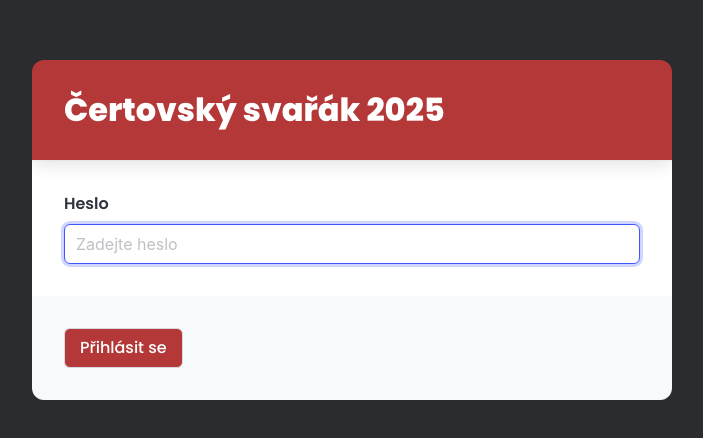
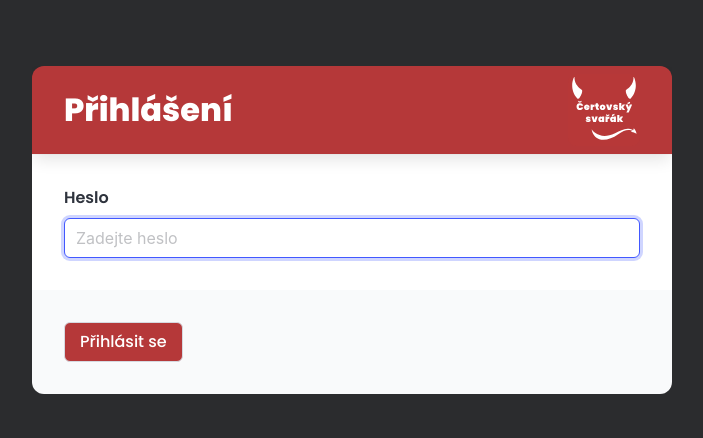
Before and after one commit to ondrejmuzik/point-of-sale, a React (Vite) app: page / in a window 1280 px wide. Shown: the part 170-608 px from the top of the page, without its empty margins (288-991 px from the left). Built offline with nearby package versions, Linux system fonts and the light colour scheme; no server answers; the database is empty.

Commit message:
Another visual update, another favicon

```diff
--- a/index.html
+++ b/index.html
@@ -2,7 +2,7 @@
 <html lang="en">
   <head>
     <meta charset="UTF-8" />
-    <link rel="icon" type="image/svg+xml" href="/icon2.svg" />
+    <link rel="icon" type="image/svg+xml" href="/icon3.svg" />
     <meta name="viewport" content="width=device-width, initial-scale=1.0" />
     <title>Čertovský svařák 2025</title>
     <link rel="preconnect" href="https://fonts.googleapis.com">
--- a/src/components/modals/PasswordModal.jsx
+++ b/src/components/modals/PasswordModal.jsx
@@ -1,4 +1,5 @@
 import React, { useState, useEffect, useRef } from 'react';
+import icon from '../../assets/icon3.svg';
 
 const PasswordModal = ({ onSubmit }) => {
   const [password, setPassword] = useState('');
@@ -43,8 +44,9 @@ const PasswordModal = ({ onSubmit }) => {
     <div className="modal is-active">
       <div className="modal-background"></div>
       <div className="modal-card">
-        <header className="modal-card-head password-modal-head">
-          <h1 className="title is-inline has-text-white has-text-centered">Čertovský svařák&nbsp;2025</h1>
+        <header className="modal-card-head password-modal-head" style={{ display: 'flex', justifyContent: 'space-between', alignItems: 'center', padding: '.5rem 2rem' }}>
+          <h1 className="title is-inline has-text-white mb-0 is-size-4-mobile" style={{ flex: 1 }}>Přihlášení</h1>
+            <img src={icon} width="72px" alt="Čertovský svařák" />
         </header>
         <section className="modal-card-body">
           <div className="field">
```
Also changed, not shown: public/icon3.svg (added), src/assets/icon3.svg (added).
